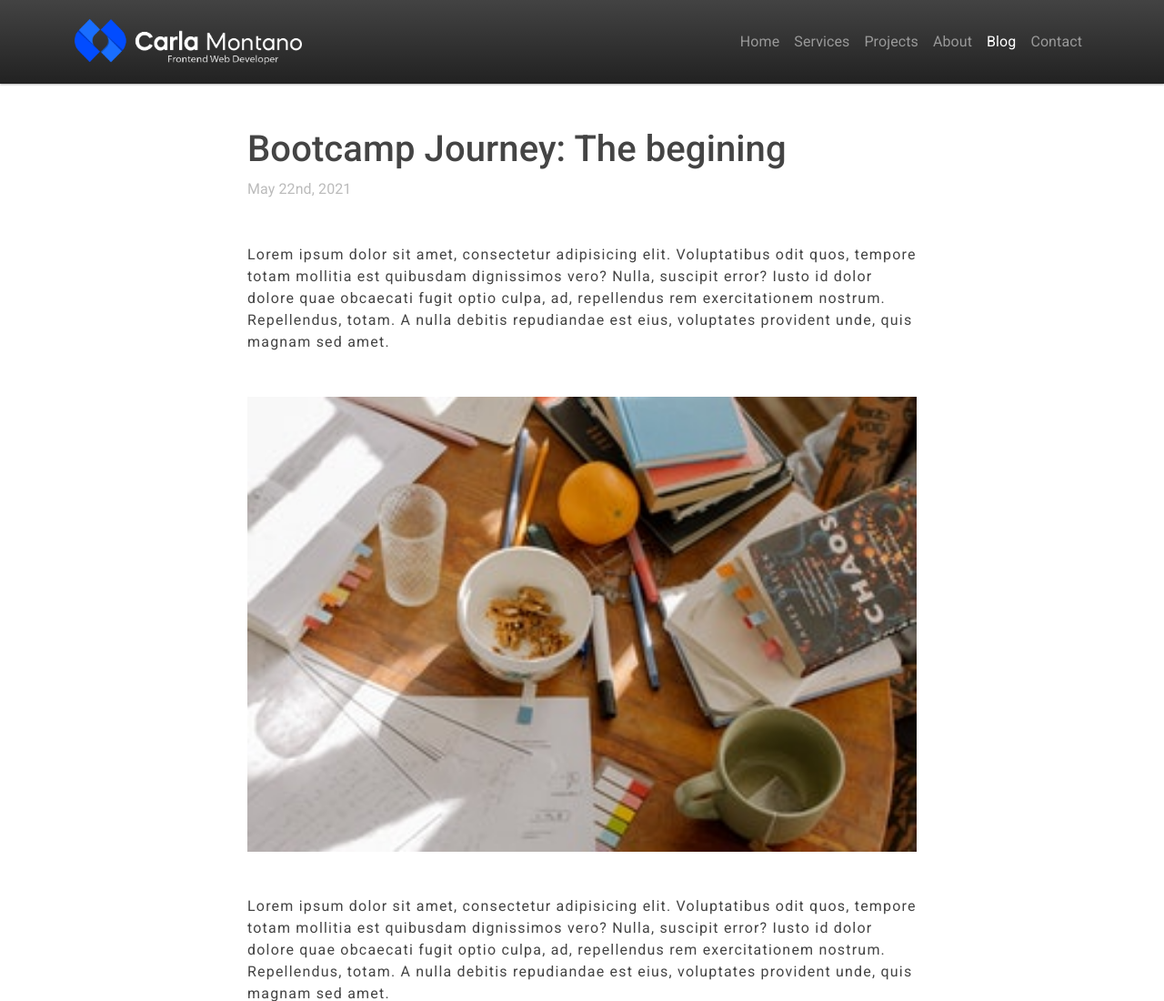
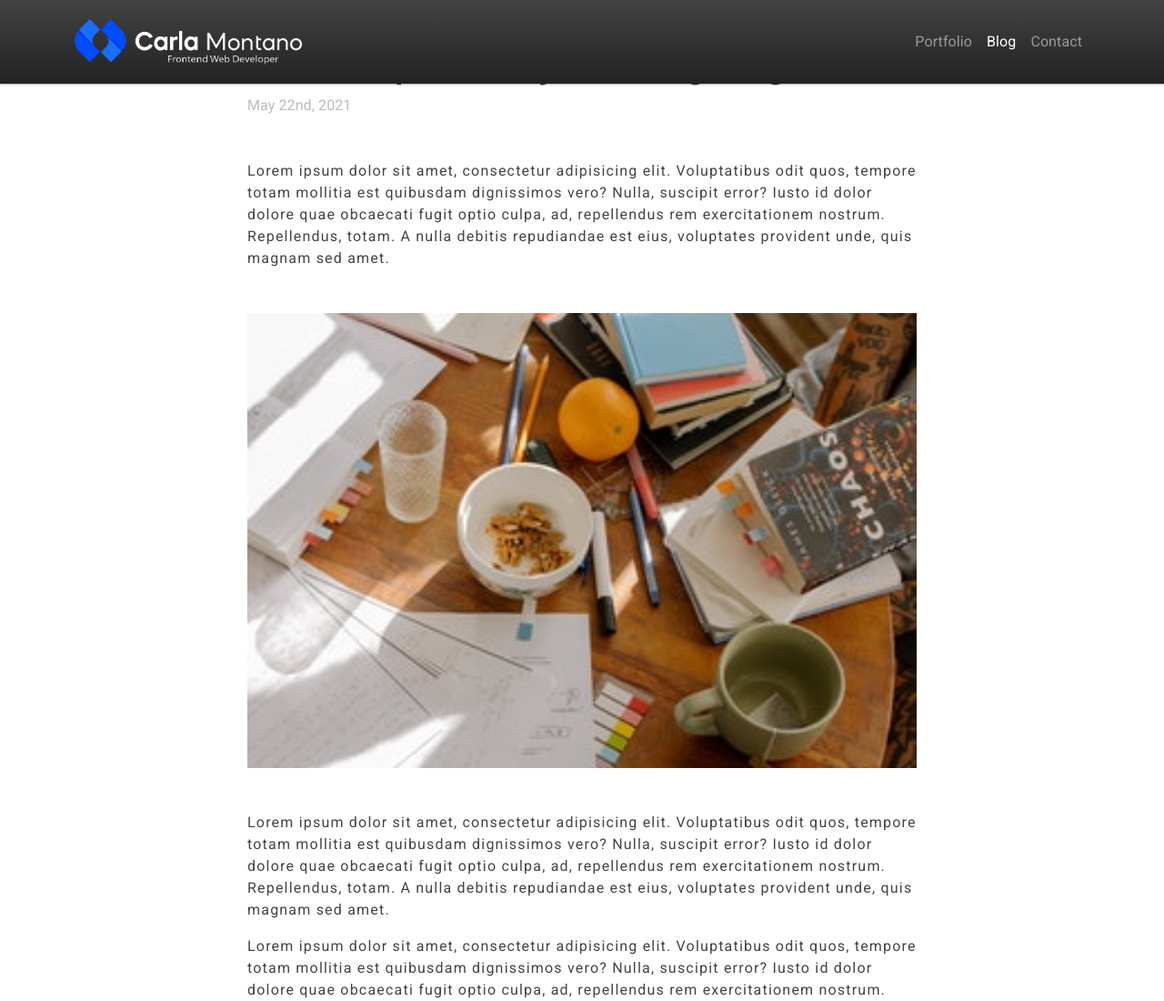
Before and after one commit to Cmmh1101/personal-blog, a website: page p1-bootcamp.html in a window 1280 px wide. Shown: the top 1100 px of the page at 91% size. Drawn offline with nearby package versions, Linux system fonts and the light colour scheme; files whose address does not match are found by name.

Commit message:
build commit changed navigation in all pages

```diff
--- a/p1-bootcamp.html
+++ b/p1-bootcamp.html
@@ -37,7 +37,9 @@
     <div id="fb-root"></div>
 
     <!-- Navigation -->
-    <nav class="navbar navbar-expand-lg navbar-dark bg-dark sticky-top">
+    <nav
+      class="navbar navbar-expand-lg navbar-dark bg-dark sticky-top navigation"
+    >
       <div class="container">
         <a class="navbar-brand" href="index.html"
           ><img class="header-logo" src="img/logobrand.png" alt=""
@@ -57,22 +59,14 @@
         <div class="collapse navbar-collapse" id="navbarColor02">
           <ul class="navbar-nav ml-lg-auto">
             <li class="nav-item">
-              <a class="nav-link" href="index.html">Home </a>
+              <a class="nav-link" href="https://carlamontano.tech">Portfolio</a>
+            </li>
+            <li class="nav-item active">
+              <a class="nav-link" href="index.html">Blog</a>
+              <span class="sr-only">(current)</span>
             </li>
             <li class="nav-item">
-              <a class="nav-link" href="#">Services</a>
-            </li>
-            <li class="nav-item">
-              <a class="nav-link" href="projects.html">Projects</a>
-            </li>
-            <li class="nav-item">
-              <a class="nav-link" href="#">About</a>
-            </li>
-            <li class="nav-item active">
-              <a class="nav-link" href="blog.html">Blog </a>
-            </li>
-            <li class="nav-item">
-              <a class="nav-link" href="#">Contact</a>
+              <a class="nav-link" href="contact.html">Contact</a>
             </li>
           </ul>
         </div>
```
Also changed, not shown: contact.html (+4 -13 lines), p2-bootweek1.html (+6 -12 lines), dist/contact.html, dist/index.html, dist/p1-bootcamp.html, dist/p2-bootweek1.html.
